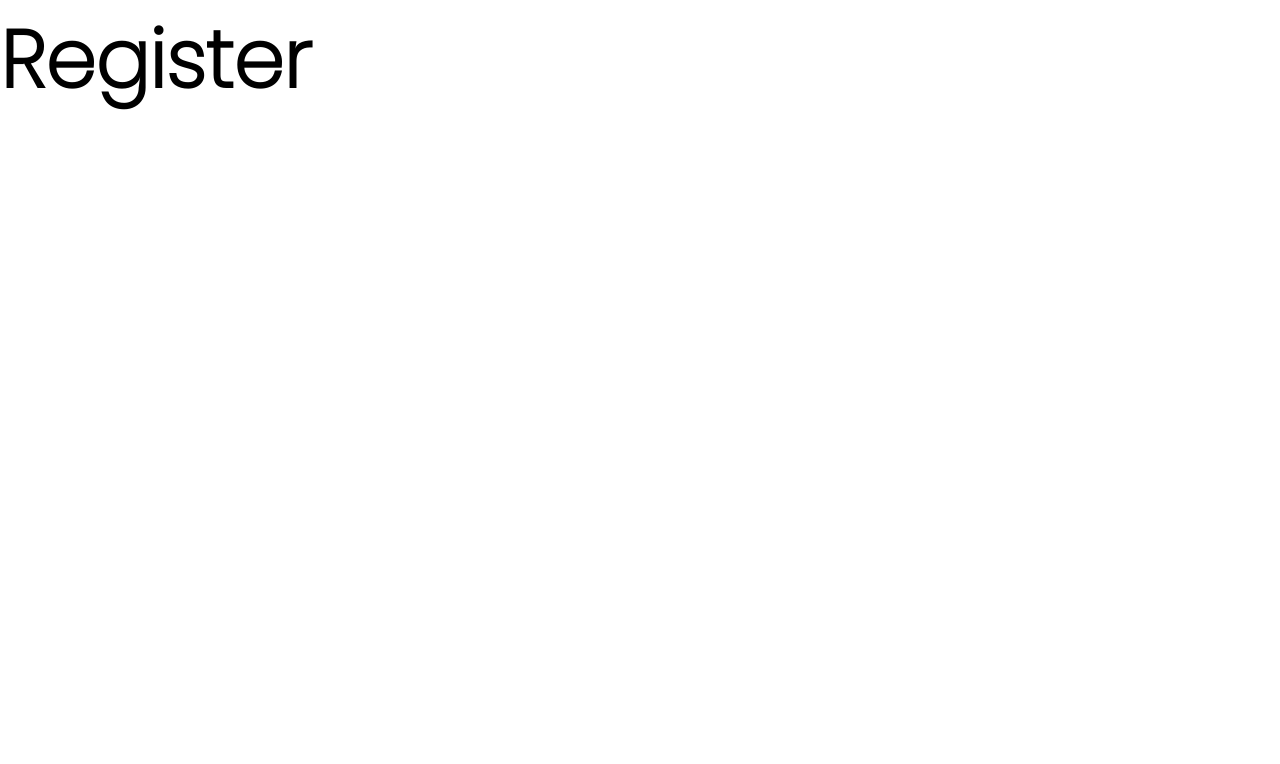
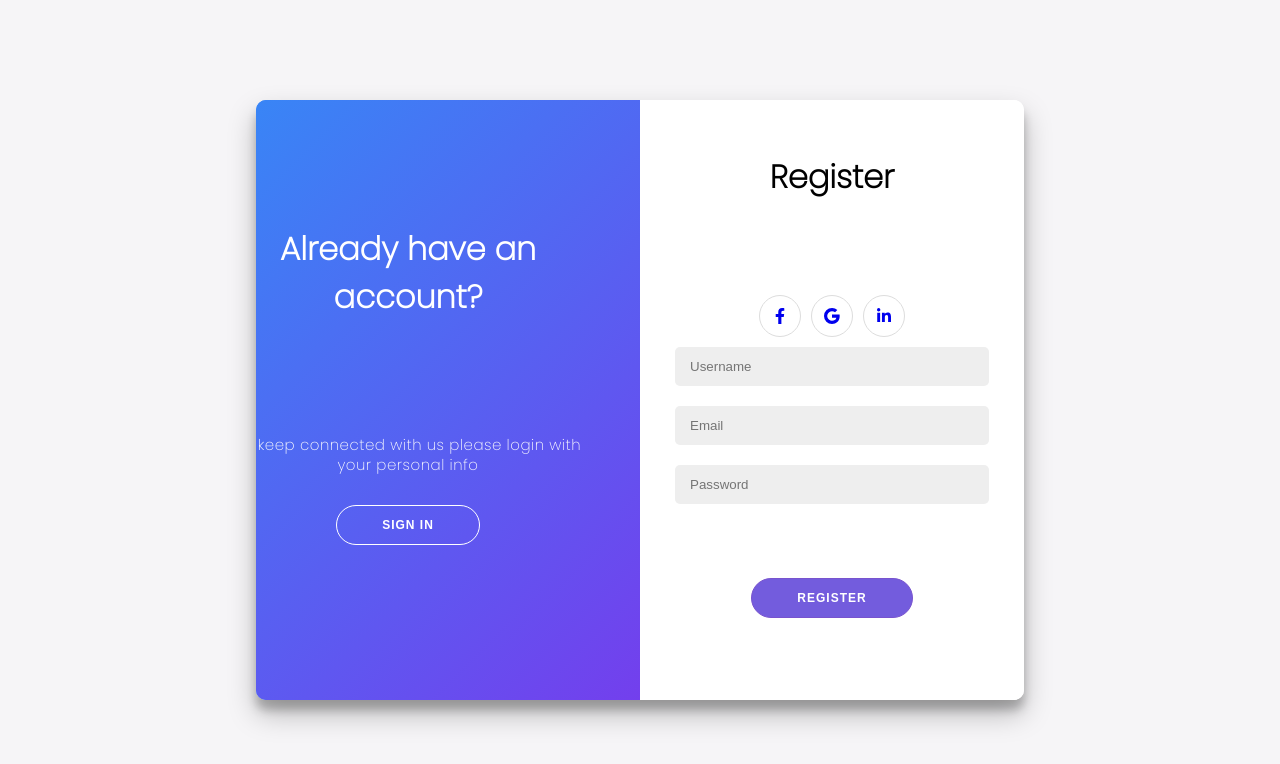
Before and after one commit to Metaverse-Of-Asansol/Get-My-Doc, a React (Vite) app in the folder Client/: page /register in a window 1280 px wide. Shown: the top 764 px of the page. Built offline with nearby package versions, Linux system fonts and the light colour scheme; a web font is replaced by a local one.

Commit message:
Added signup and signin

```diff
--- a/Client/package.json
+++ b/Client/package.json
@@ -12,6 +12,7 @@
     "axios": "^0.26.0",
     "react": "^17.0.2",
     "react-dom": "^17.0.2",
+    "react-icons": "^4.3.1",
     "react-router-dom": "^6.2.2"
   },
   "devDependencies": {
--- a/Client/src/App.css
+++ b/Client/src/App.css
@@ -20,13 +20,13 @@ body {
   box-sizing: border-box;
   font-family: 'Poppins', sans-serif;
 }
-h1 {
+.dislay-1 {
   font-size: 5rem;
 }
-h2 {
+.dislay-2 {
   font-size: 2rem;
 }
-h3 {
+.dislay-3 {
   font-size: 1.5rem;
 }
 .btn {
--- a/Client/src/Pages/Home.jsx
+++ b/Client/src/Pages/Home.jsx
@@ -1,14 +1,14 @@
 import React from "react";
 import './Styles/Home.css'
 import Base from "../Base";
-import "./Styles/Home.css";
+
 
 const Home = () => {
   return (
     <Base>
       <section className="hero">
         <div className="hero-text">
-          <h1 className="hero-text-body">get your all docs in one place</h1>
+          <h1 className="hero-text-body dislay-1">get your all docs in one place</h1>
           <p className="hero-text-bottom">
             Lorem, ipsum dolor sit amet consectetur adipisicing elit. Pariatur
             illo quasi.
--- a/Client/src/Pages/Register.jsx
+++ b/Client/src/Pages/Register.jsx
@@ -1,11 +1,55 @@
-import React from 'react'
+import React from "react";
+import { FaFacebookF, FaLinkedinIn } from 'react-icons/fa'
+import { BsGoogle } from 'react-icons/bs'
+import { Link } from "react-router-dom";
+import styles from './Styles/register.module.css'
 
 const Register = () => {
   return (
     <>
-        <h1>Register</h1>
+      <div className={styles.register}>
+        <div className={styles.container}>
+          <div
+            className={`${styles["form-container"]} ${styles["register-container"]}`}
+          >
+            <form className={styles.register_form}>
+              <h1 className={`${styles.register_title}`}>Register</h1>
+              <div className={styles["social-container"]}>
+                <a href="#" className={styles.social}>
+                  <FaFacebookF />
+                </a>
+                <a href="#" className={styles.social}>
+                  <BsGoogle />
+                </a>
+                <a href="#" className={styles.social}>
+                  <FaLinkedinIn />
+                </a>
+              </div>
+              <input type="text" name="name" placeholder="Username" />
+              <input name="email" placeholder="Email" type="email" />
+              <input name="password" placeholder="Password" type="password" />
+              <button className={`${styles.register_btn}`}>register</button>
+            </form>
+          </div>
+          <div className={styles["reg-overlay-container"]}>
+            <div className={styles.overlay}>
+              <div
+                className={`${styles["overlay-panel"]} ${styles["overlay-right"]}`}
+              >
+                <h1 className={styles.register_title}>
+                  Already have an account?
+                </h1>
+                <p className={styles.register_desc}>
+                  To keep connected with us please login with your personal info
+                </p>
+                <Link to="/login"><button className={styles.login_btn}>Sign In</button></Link>
+              </div>
+            </div>
+          </div>
+        </div>
+      </div>
     </>
-  )
-}
+  );
+};
 
-export default Register
+export default Register;
--- a/Client/src/Pages/SignIn.jsx
+++ b/Client/src/Pages/SignIn.jsx
@@ -1,11 +1,56 @@
-import React from 'react'
+import React from "react";
+import { FaFacebookF, FaLinkedinIn } from 'react-icons/fa'
+import { BsGoogle } from 'react-icons/bs'
+import { Link } from "react-router-dom";
+import styles from './Styles/signin.module.css'
 
 const SignIn = () => {
   return (
     <>
-        <h1>Sign In</h1>
+      <div className={styles.login}>
+        <div className={styles.container}>
+          <div
+            className={`${styles["form-container"]} ${styles["sign-in-container"]}`}
+          >
+            <form className={styles.login_form}>
+              <h1 className={styles.login_title}>Sign in</h1>
+              <div className={styles["social-container"]}>
+                <a href="#" className={styles.social}>
+                  <FaFacebookF />
+                </a>
+                <a href="#" className={styles.social}>
+                  <BsGoogle />
+                </a>
+                <a href="#" className={styles.social}>
+                  <FaLinkedinIn />
+                </a>
+              </div>
+              <p className={styles.forget_pass}>Or use your account</p>
+              <input name="email" placeholder="Email" type="email" />
+              <input name="password" placeholder="Password" type="password" />
+              <a href="#" className={styles.forgot_pass}>
+                Forgot your password?
+              </a>
+              <button className={styles.login_btn}>Sign In</button>
+            </form>
+          </div>
+          <div className={styles["overlay-container"]}>
+            <div className={styles.overlay}>
+              <div
+                className={`${styles["overlay-panel"]} ${styles["overlay-right"]}`}
+              >
+                <h1 className={styles.login_title}>Don't have an account?</h1>
+                <p className={styles.login_desc}>
+                  Register and start your journey with us
+                </p>
+                <Link to="/register"><button className={styles.register_btn}>Sign Up</button></Link>
+              </div>
+            </div>
+          </div>
+        </div>
+      </div>
     </>
-  )
-}
+  );
+};
 
-export default SignIn
+export default SignIn;
--- /dev/null
+++ b/Client/src/Pages/Styles/register.module.css
@@ -0,0 +1,141 @@
+.register {
+  background: #f6f5f7;
+  display: grid;
+  place-items: center;
+  height: 100vh;
+}
+.register_title {
+  position: relative;
+  top: -30px;
+  font-weight: bold;
+  margin: 0;
+  margin-bottom: 4rem;
+}
+.register_desc {
+  font-size: 15px;
+  font-weight: 400;
+  line-height: 20px;
+  letter-spacing: 0.5px;
+  margin: 20px 0 30px;
+}
+.register_btn {
+  border-radius: 20px;
+  border: 1px solid #7853ce;
+  background-color: #735cdd;
+  color: #ffffff;
+  font-size: 12px;
+  font-weight: bold;
+  padding: 12px 45px;
+  letter-spacing: 1px;
+  text-transform: uppercase;
+  margin-top: 4rem;
+}
+.login_btn {
+  border-radius: 20px;
+  border: 1px solid #fff;
+  background-color: transparent;
+  color: #ffffff;
+  font-size: 12px;
+  font-weight: bold;
+  padding: 12px 45px;
+  letter-spacing: 1px;
+  text-transform: uppercase;
+}
+.login_btn:active,
+.register_btn:active {
+  transform: scale(0.95);
+}
+.login_btn:focus,
+.register_btn:focus {
+  outline: none;
+}
+.register_form {
+  background-color: #ffffff;
+  display: flex;
+  align-items: center;
+  justify-content: center;
+  flex-direction: column;
+  padding: 0 50px;
+  height: 100%;
+  text-align: center;
+}
+.register_form > input {
+  background-color: #eee;
+  border: none;
+  padding: 12px 15px;
+  margin: 10px 0;
+  width: 100%;
+  border-radius: 5px;
+}
+.container {
+  background-color: #fff;
+  border-radius: 10px;
+  box-shadow: 0 14px 28px rgba(0, 0, 0, 0.25), 0 10px 10px rgba(0, 0, 0, 0.22);
+  position: relative;
+  overflow: hidden;
+  width: 768px;
+  max-width: 100%;
+  min-height: 600px;
+}
+.form-container {
+  position: absolute;
+  top: 0;
+  height: 100%;
+  transition: all 0.6s ease-in-out;
+}
+.register-container {
+  right: 0;
+  width: 50%;
+  z-index: 2;
+}
+.reg-overlay-container {
+  position: absolute;
+  top: 0;
+  right: 50%;
+  width: 50%;
+  height: 100%;
+  overflow: hidden;
+  transition: transform 0.6s ease-in-out;
+  z-index: 100;
+}
+.overlay {
+  background: #834ce6;
+  background-color: #3787f6;
+  background-image: linear-gradient(315deg, #733fed 0%, #3787f6 74%);
+  background-repeat: no-repeat;
+  background-size: cover;
+  background-position: 0 0;
+  color: #ffffff;
+  position: relative;
+  left: -100%;
+  height: 100%;
+  width: 200%;
+}
+.overlay-panel {
+  position: absolute;
+  display: flex;
+  align-items: center;
+  justify-content: center;
+  flex-direction: column;
+  padding: 0 40px;
+  text-align: center;
+  top: 0;
+  height: 100%;
+  width: 50%;
+}
+.overlay-right {
+  right: 0;
+}
+.social-container {
+  margin: 0;
+}
+.social-container a {
+  border: 1px solid #dddddd;
+  border-radius: 50%;
+  display: inline-flex;
+  justify-content: center;
+  align-items: center;
+  margin: 0 5px;
+  height: 40px;
+  width: 40px;
+}
--- /dev/null
+++ b/Client/src/Pages/Styles/signin.module.css
@@ -0,0 +1,145 @@
+.login {
+    background: #f6f5f7;
+    display: grid;
+    place-items: center;
+    height: 100vh;
+  }
+  .login_title {
+    position: relative;
+    top: -30px;
+    font-weight: bold;
+    margin: 0;
+  }
+  .login_desc {
+    font-size: 15px;
+    font-weight: 400;
+    line-height: 20px;
+    letter-spacing: 0.5px;
+    margin: 20px 0 30px;
+  }
+  .forgot_pass {
+    color: #333;
+    font-size: 14px;
+    text-decoration: none;
+    margin: 15px 0;
+  }
+  .login_btn {
+    border-radius: 20px;
+    border: 1px solid #7853ce;
+    background-color: #735cdd;
+    color: #ffffff;
+    font-size: 12px;
+    font-weight: bold;
+    padding: 12px 45px;
+    letter-spacing: 1px;
+    text-transform: uppercase;
+  }
+  .register_btn {
+    border-radius: 20px;
+    border: 1px solid #fff;
+    background-color: transparent;
+    color: #ffffff;
+    font-size: 12px;
+    font-weight: bold;
+    padding: 12px 45px;
+    letter-spacing: 1px;
+    text-transform: uppercase;
+  }
+  .login_btn:active,
+  .register_btn:active {
+    transform: scale(0.95);
+  }
+  .login_btn:focus,
+  .register_btn:focus {
+    outline: none;
+  }
+  .login_form {
+    background-color: #ffffff;
+    display: flex;
+    align-items: center;
+    justify-content: center;
+    flex-direction: column;
+    padding: 0 50px;
+    height: 100%;
+    text-align: center;
+  }
+  .login_form > input {
+    background-color: #eee;
+    border: none;
+    padding: 12px 15px;
+    margin: 10px 0;
+    width: 100%;
+    border-radius: 5px;
+  }
+  .container {
+    background-color: #fff;
+    border-radius: 10px;
+    box-shadow: 0 14px 28px rgba(0, 0, 0, 0.25), 0 10px 10px rgba(0, 0, 0, 0.22);
+    position: relative;
+    overflow: hidden;
+    width: 768px;
+    max-width: 100%;
+    min-height: 600px;
+  }
+  .form-container {
+    position: absolute;
+    top: 0;
+    height: 100%;
+    transition: all 0.6s ease-in-out;
+  }
+  .sign-in-container {
+    left: 0;
+    width: 50%;
+    z-index: 2;
+  }
+  .overlay-container {
+    position: absolute;
+    top: 0;
+    left: 50%;
+    width: 50%;
+    height: 100%;
+    overflow: hidden;
+    transition: transform 0.6s ease-in-out;
+    z-index: 100;
+  }
+  .overlay {
+    background: #834ce6;
+    background-color: #3787f6;
+    background-image: linear-gradient(315deg, #733fed 0%, #3787f6 74%);
+    background-repeat: no-repeat;
+    background-size: cover;
+    background-position: 0 0;
+    color: #ffffff;
+    position: relative;
+    left: -100%;
+    height: 100%;
+    width: 200%;
+  }
+  .overlay-panel {
+    position: absolute;
+    display: flex;
+    align-items: center;
+    justify-content: center;
+    flex-direction: column;
+    padding: 0 40px;
+    text-align: center;
+    top: 0;
+    height: 100%;
+    width: 50%;
+  }
+  .overlay-right {
+    right: 0;
+  }
+  .social-container {
+    margin: 0;
+  }
+  .social-container a {
+    border: 1px solid #dddddd;
+    border-radius: 50%;
+    display: inline-flex;
+    justify-content: center;
+    align-items: center;
+    margin: 0 5px;
+    height: 40px;
+    width: 40px;
+  }
```
